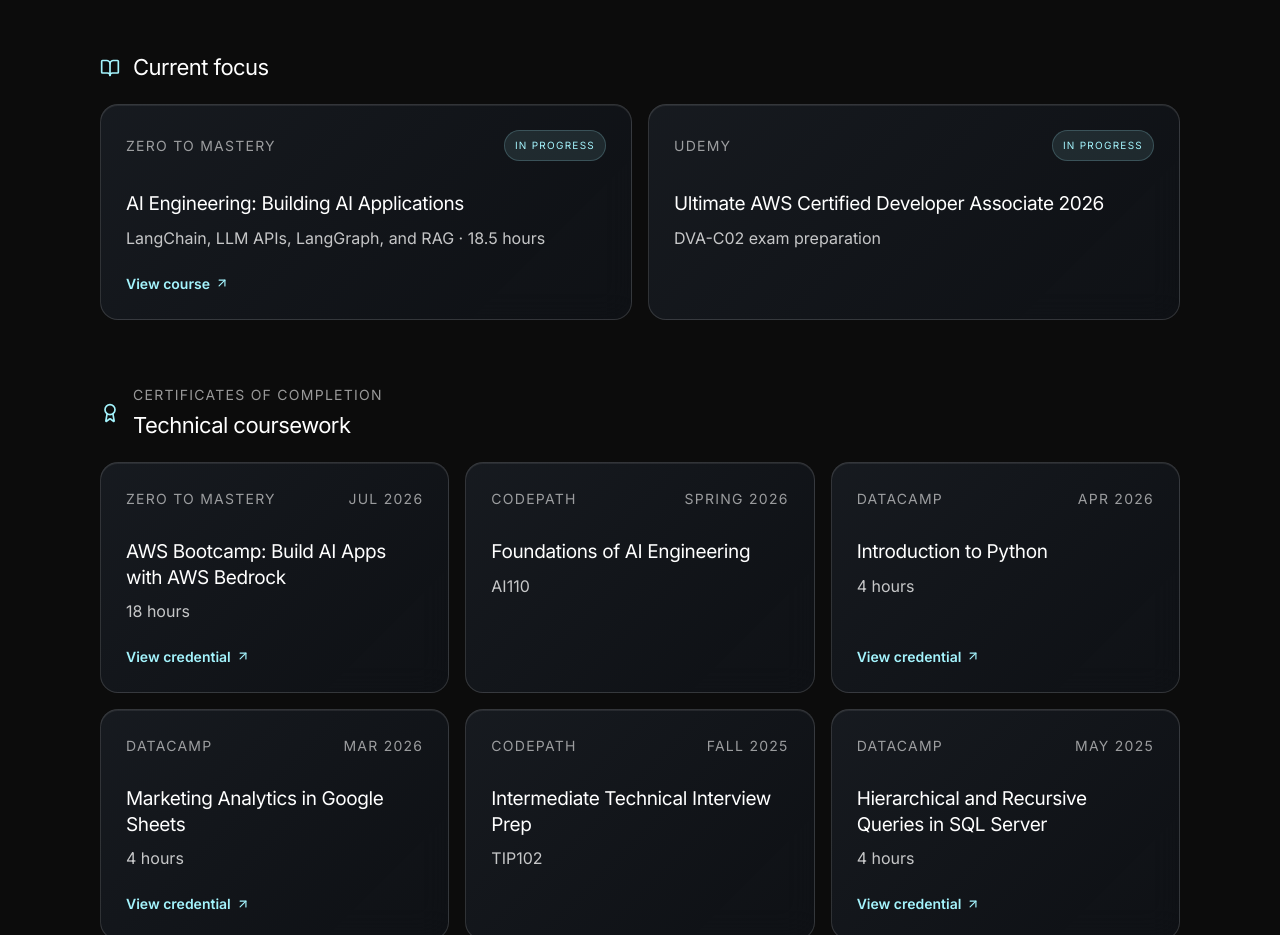
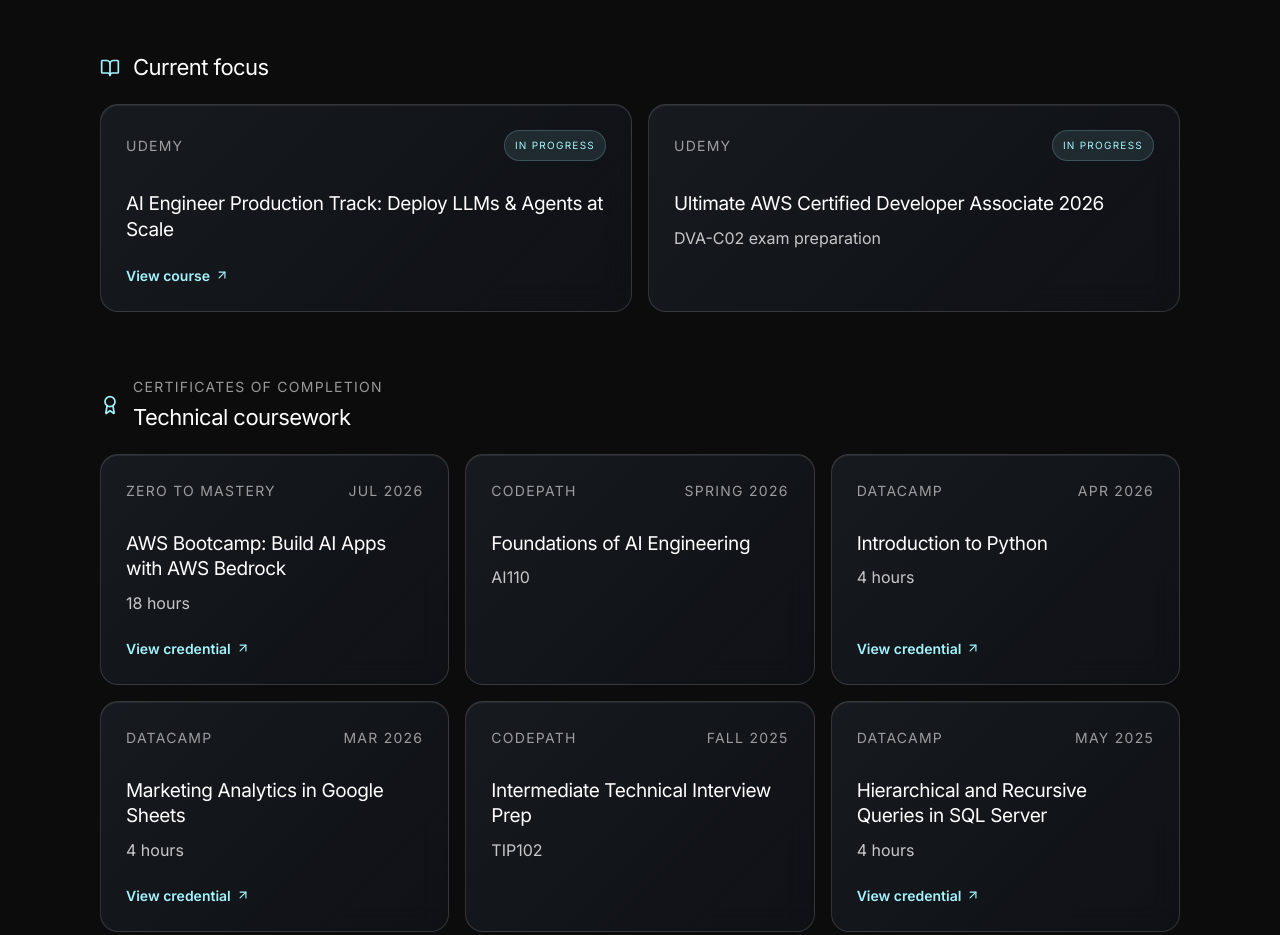
Before and after one commit to rohansamavedam/personal-website, a React (Vite) app: page / in a window 1280 px wide. Shown: the part 6620-7555 px from the top of the page. Built offline with nearby package versions, Linux system fonts and the light colour scheme.

Commit message:
Update credential.

```diff
--- a/src/App.tsx
+++ b/src/App.tsx
@@ -462,7 +462,7 @@ function Credentials() {
   const [showOlderCredentials, setShowOlderCredentials] = useState(false);
 
   const currentLearning = [
-    { title: 'AI Engineering: Building AI Applications', issuer: 'Zero To Mastery', detail: 'LangChain, LLM APIs, LangGraph, and RAG · 18.5 hours', courseUrl: 'https://zerotomastery.io/courses/ai-application-development/' },
+    { title: 'AI Engineer Production Track: Deploy LLMs & Agents at Scale', issuer: 'Udemy', courseUrl: 'https://www.udemy.com/course/generative-and-agentic-ai-in-production/' },
     { title: 'Ultimate AWS Certified Developer Associate 2026', issuer: 'Udemy', detail: 'DVA-C02 exam preparation' },
   ];
 
@@ -494,7 +494,7 @@ function Credentials() {
           {currentLearning.map(item => (
             <article className="credential-item glass-card" key={item.title}>
               <div className="credential-item-top"><span>{item.issuer}</span><span className="credential-badge">In progress</span></div>
-              <h4>{item.title}</h4><p>{item.detail}</p>
+              <h4>{item.title}</h4>{item.detail && <p>{item.detail}</p>}
               {item.courseUrl && <a className="credential-link" href={item.courseUrl} target="_blank" rel="noreferrer">View course <ArrowUpRight size={14}/></a>}
             </article>
           ))}
```
